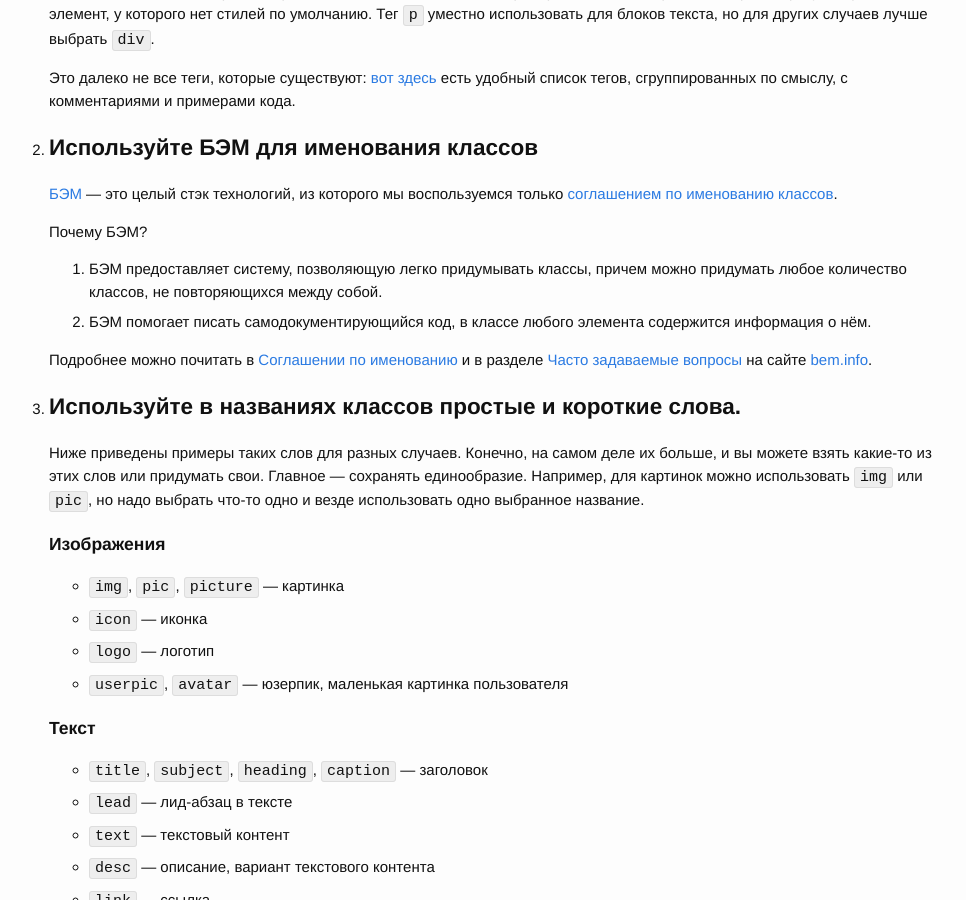
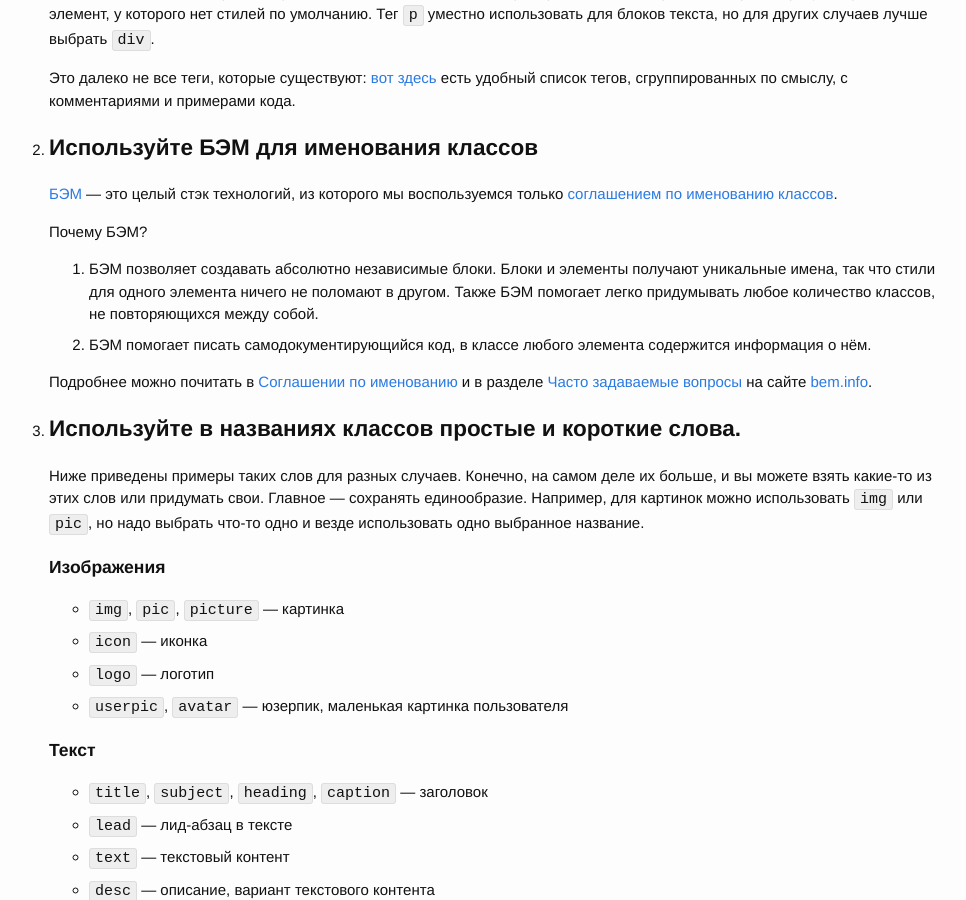
Before and after one commit to yoksel/easy-markup, a Jekyll site: the page built from index.html, in a window 1280 px wide and 900 px high, scrolled down 806 px. Shown: the whole window, without its empty margins (163-1129 px from the left). Built offline with Jekyll 4.4.1, drawn with Linux system fonts in a browser that asks for light colours.

Commit message:
Edit text

```diff
--- a/index.html
+++ b/index.html
@@ -56,7 +56,7 @@ layout: default
           <p>Почему БЭМ?</p>
 
           <ol>
-            <li>БЭМ предоставляет систему, позволяющую легко придумывать классы, причем можно придумать любое количество классов, не повторяющихся между собой.</li>
+            <li>БЭМ позволяет создавать абсолютно независимые блоки. Блоки и элементы получают уникальные имена, так что стили для одного элемента ничего не поломают в другом. Также БЭМ помогает легко придумывать любое количество классов, не повторяющихся между собой.</li>
             <li>БЭМ помогает писать самодокументирующийся код, в классе любого элемента содержится информация о нём.</li>
           </ol>
 
```
